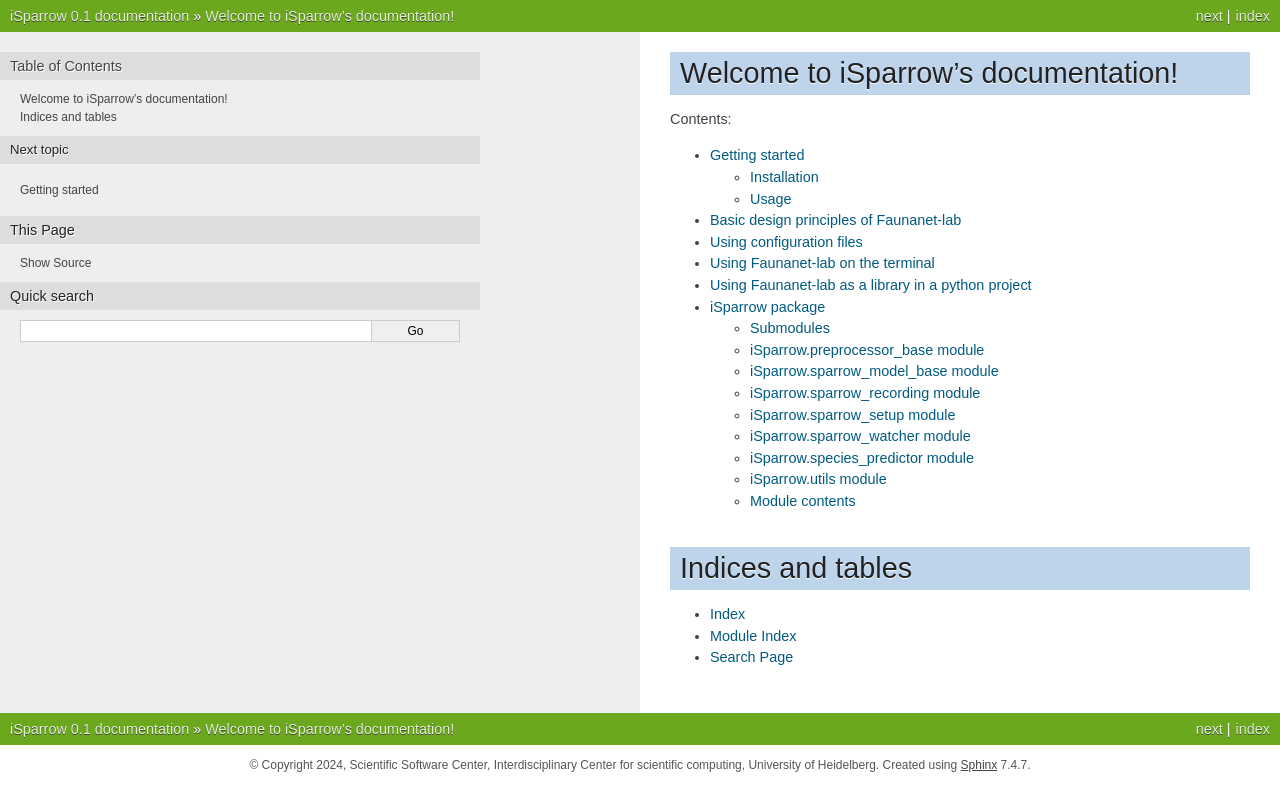
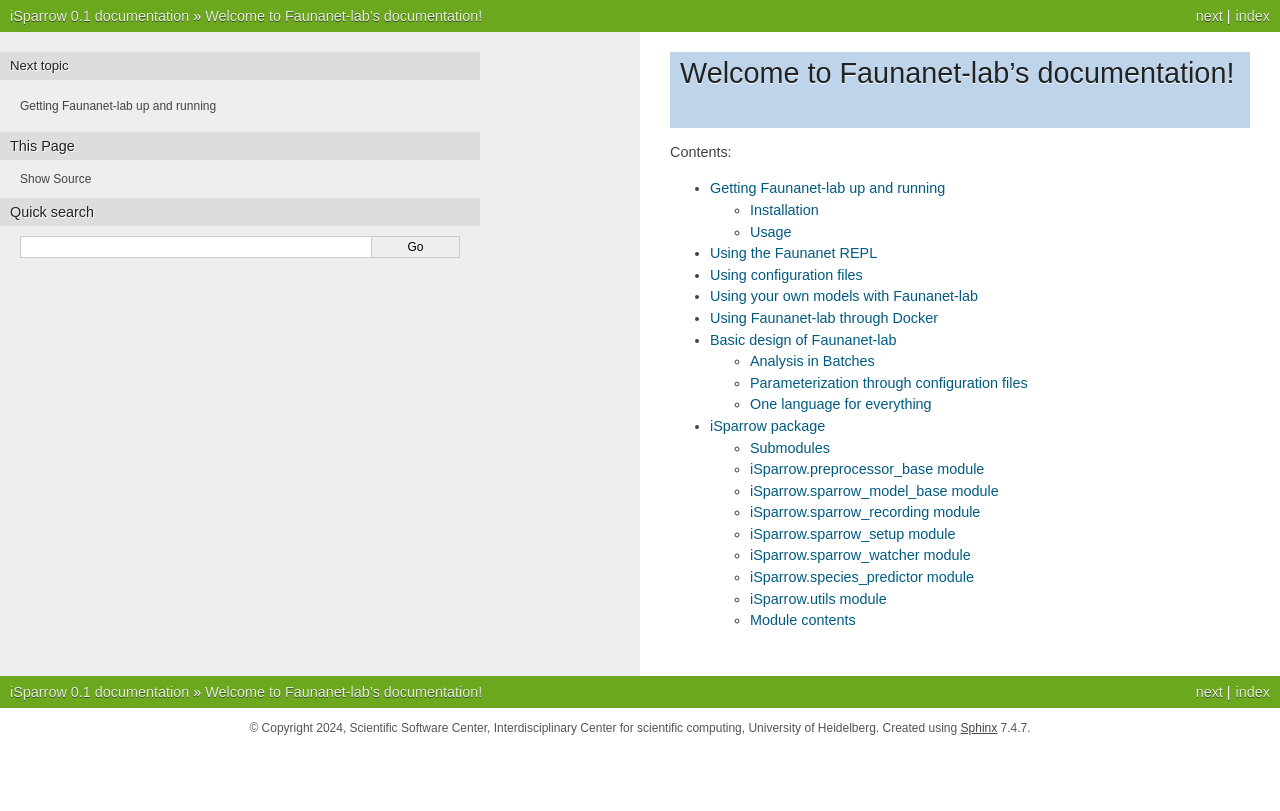
Before and after one commit to ssciwr/faunanet, a Sphinx documentation site: the page built from doc/source/index.rst, in a window 1280 px wide. Shown: the top 811 px of the page. Built offline with Sphinx 7.4.7, drawn with Linux system fonts in a browser that asks for light colours; pages that are not in the unit, such as notebooks, are missing from menus.

Commit message:
add chapters, add more getting started stuff

````diff
--- a/doc/source/basic_design.md
+++ b/doc/source/basic_design.md
@@ -1,2 +1,9 @@
-# Basic design principles of Faunanet-lab
-TODO
+# Basic design of Faunanet-lab
+## Analysis in Batches
+Lorem ipsum dolor sit amet, consectetur adipiscing elit. Sed non risus. Suspendisse lectus tortor, dignissim sit amet, adipiscing nec, ultricies sed, dolor. Cras elementum ultrices diam. Maecenas ligula massa, varius a, semper congue, euismod non, mi. Proin porttitor, orci nec nonummy molestie, enim est eleifend mi, non fermentum diam nisl sit amet erat. Duis semper. Duis arcu massa, scelerisque vitae, consequat in, pretium a, enim. Pellentesque congue. Ut in risus volutpat libero pharetra tempor. Cras vestibulum bibendum augue. Praesent egestas leo in pede. Praesent blandit odio eu enim. Pellentesque sed dui ut augue blandit sodales. Vestibulum ante ipsum primis in faucibus orci luctus et ultrices posuere cubilia Curae; Aliquam nibh. Mauris ac mauris sed pede pellentesque fermentum. Maecenas adipiscing ante non diam sodales hendrerit.
+
+## Parameterization through configuration files
+Lorem ipsum dolor sit amet, consectetur adipiscing elit. Sed non risus. Suspendisse lectus tortor, dignissim sit amet, adipiscing nec, ultricies sed, dolor. Cras elementum ultrices diam. Maecenas ligula massa, varius a, semper congue, euismod non, mi. Proin porttitor, orci nec nonummy molestie, enim est eleifend mi, non fermentum diam nisl sit amet erat. Duis semper. Duis arcu massa, scelerisque vitae, consequat in, pretium a, enim. Pellentesque congue. Ut in risus volutpat libero pharetra tempor. Cras vestibulum bibendum augue. Praesent egestas leo in pede. Praesent blandit odio eu enim. Pellentesque sed dui ut augue blandit sodales. Vestibulum ante ipsum primis in faucibus orci luctus et ultrices posuere cubilia Curae; Aliquam nibh. Mauris ac mauris sed pede pellentesque fermentum. Maecenas adipiscing ante non diam sodales hendrerit.
+
+## One language for everything
+Lorem ipsum dolor sit amet, consectetur adipiscing elit. Sed non risus. Suspendisse lectus tortor, dignissim sit amet, adipiscing nec, ultricies sed, dolor. Cras elementum ultrices diam. Maecenas ligula massa, varius a, semper congue, euismod non, mi. Proin porttitor, orci nec nonummy molestie, enim est eleifend mi, non fermentum diam nisl sit amet erat. Duis semper. Duis arcu massa, scelerisque vitae, consequat in, pretium a, enim. Pellentesque congue. Ut in risus volutpat libero pharetra tempor. Cras vestibulum bibendum augue. Praesent egestas leo in pede. Praesent blandit odio eu enim. Pellentesque sed dui ut augue blandit sodales. Vestibulum ante ipsum primis in faucibus orci luctus et ultrices posuere cubilia Curae; Aliquam nibh. Mauris ac mauris sed pede pellentesque fermentum. Maecenas adipiscing ante non diam sodales hendrerit.
--- a/doc/source/conf.py
+++ b/doc/source/conf.py
@@ -31,8 +31,14 @@
 # Add any Sphinx extension module names here, as strings. They can be
 # extensions coming with Sphinx (named 'sphinx.ext.*') or your custom
 # ones.
-extensions = ["sphinx.ext.autodoc", "myst_parser", "sphinx.ext.napoleon"]
+extensions = [
+    "sphinx.ext.autodoc",
+    "myst_parser",
+    "sphinx.ext.napoleon",
+    "sphinx.ext.todo",
+]
 autodoc_typehints = "description"
+todo_include_todos = True
 
 # Add any paths that contain templates here, relative to this directory.
 templates_path = ["_templates"]
--- a/doc/source/getting_started.md
+++ b/doc/source/getting_started.md
@@ -1,4 +1,4 @@
-# Getting started
+# Getting Faunanet-lab up and running
 This page will provide you with a quick way to get a basic *Faunanet-lab* installation running.
 For further details, please refer to the linked pages for each section.
 
@@ -87,6 +87,9 @@
   models: ~/faunanet-lab/models
   output: ~/faunanet-lab_output
 ```
+```{todo}
+17/05/2024: Update this once the rest of the code is merged.
+```
 If you want to customize the locations of the folders that `Faunanet-lab` needs, you can provide your own `install.yml` file in which you customize these folders, e.g:
 ```yaml
 Directories:
@@ -104,7 +107,21 @@
 ```bash
 set-up --cfg=/path/to/custom/setupfile.yml
 ```
+See {doc}`basic_design` and {doc}`using_configuration_files` to learn more about how configuration files are used in `Faunanet-lab`.
 
-
+#### Starting a default `Faunanet-lab` instance
+The logic for starting a `Faunanet-lab` instance is the same as for the setup. There is a default set of parameters with which a `Faunanet-lab` instance can be started, and which can be customized
+via yaml files. To start a default instance, after you have completed the setup stage, run
+```bash
+(Faunanet) start
+```
+The default configuration expects a folder `~/faunanet-lib_data` to exist in which audio files to be classified land. `Faunanet-lab` will then watch this folder indefinitely for incoming `.wav` files and analyze them. Results will be written to `~/faunanet-lib_output/ddmmyyyyy`, one csv-file at per incoming file. See {doc}`basic_design` to learn more about how `Faunanet-lab` handles results folders at startup. The `Faunanet-lab` watcher process will take note of any subfolders of the data folder, too.
+By default, `Faunanet-lab` will use the birdnet-v.2.4 tflite model for classification. In order to see all parameters for this model as well as the other default models that `Faunanet-lab` provides, see {doc}`using_configuration_files`.
 
 ### As a library in your own project
+Once `Faunanet-lab` is installed, you can use
+```python
+import Faunanet-lab
+```
+to get access to the basic functionality.
+Please refer to {doc}`iSparrow_api_doc` for the code documentation.
--- a/doc/source/index.rst
+++ b/doc/source/index.rst
@@ -1,25 +1,19 @@
-.. iSparrow documentation master file, created by
+.. Faunanet-lab documentation master file, created by
    sphinx-quickstart on Thu Dec  3 09:44:08 2020.
    You can adapt this file completely to your liking, but it should at least
    contain the root `toctree` directive.
 
-Welcome to iSparrow's documentation!
-====================================
+Welcome to Faunanet-lab's documentation!
+========================================
 .. toctree::
    :maxdepth: 2
    :caption: Contents:
 
    getting_started
+   repl_usage
+   using_configuration_files
+   using_custom_models
+   using_faunanet-lab_through_docker
    basic_design
-   using_configuration_files
-   repl_usage
-   library_usage
    iSparrow_api_doc
    license_link
-
-Indices and tables
-==================
-
-* :ref:`genindex`
-* :ref:`modindex`
-* :ref:`search`
--- a/doc/source/library_usage.md
+++ /dev/null
@@ -1,2 +0,0 @@
-# Using Faunanet-lab as a library in a python project
-TODO
--- a/doc/source/repl_usage.md
+++ b/doc/source/repl_usage.md
@@ -1,2 +1 @@
-# Using Faunanet-lab on the terminal
-TODO
+# Using the Faunanet REPL
--- /dev/null
+++ b/doc/source/using_custom_models.md
@@ -0,0 +1 @@
+# Using your own models with Faunanet-lab
--- /dev/null
+++ b/doc/source/using_faunanet-lab_through_docker.md
@@ -0,0 +1 @@
+# Using Faunanet-lab through Docker
````
